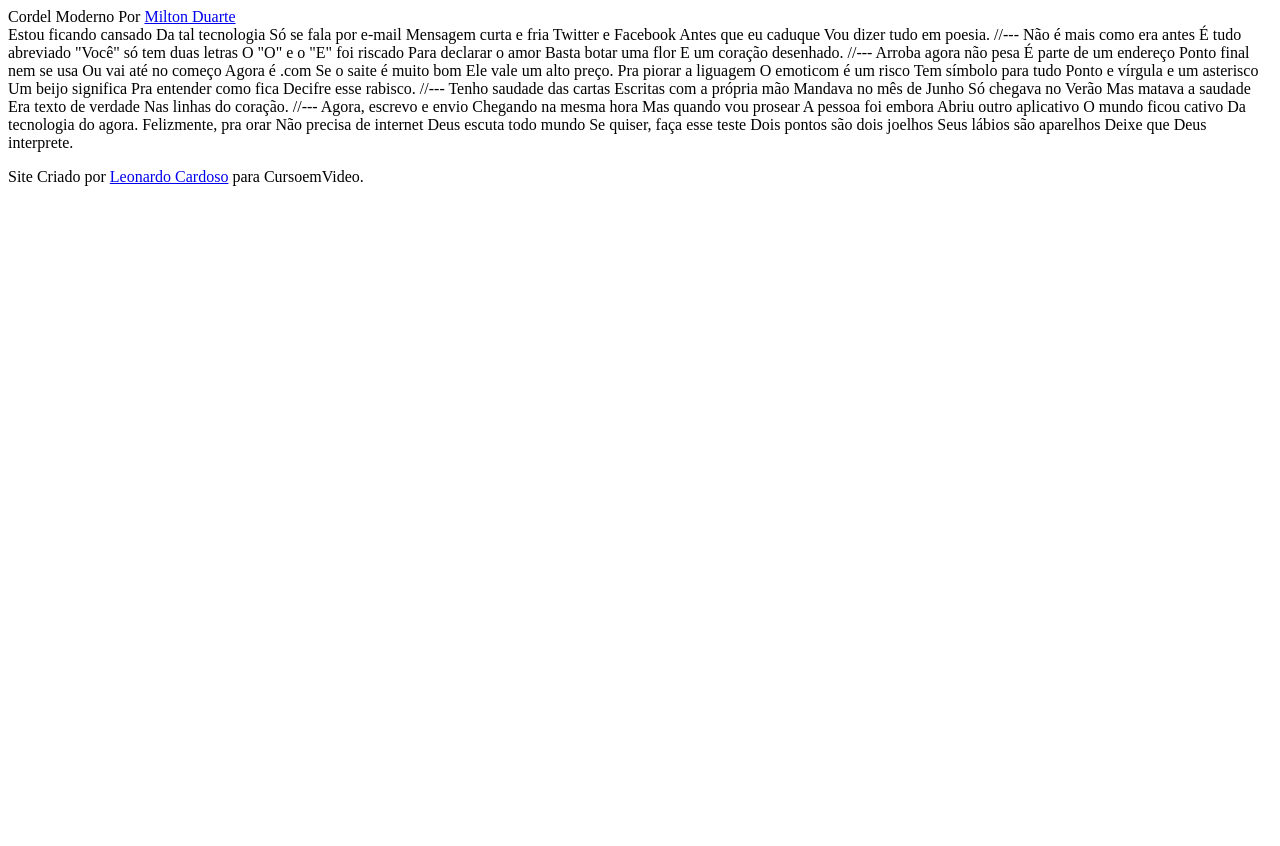
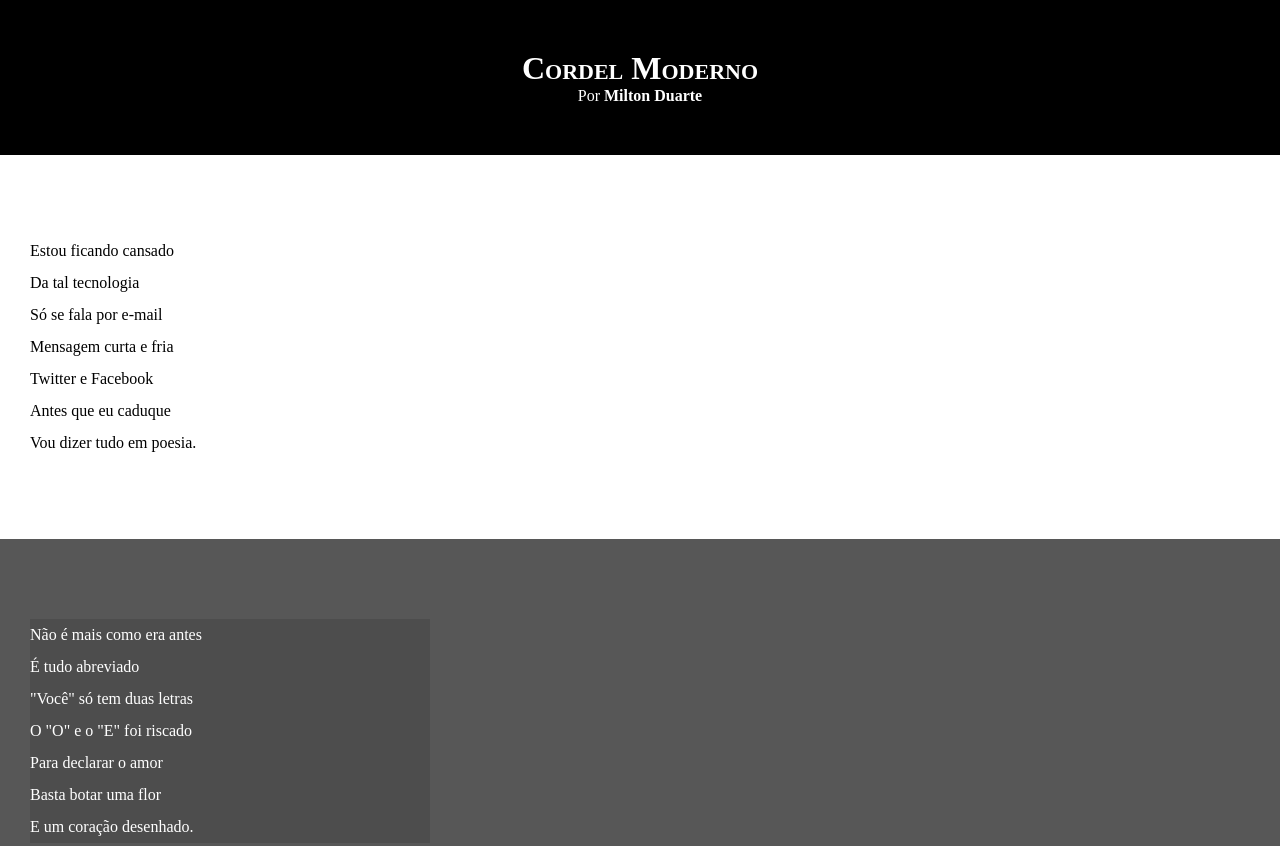
Before and after one commit to leonardolopeslr/html-css, a plain HTML site: page exercicios/desafio_cordel/index.html in a window 1280 px wide. Shown: the top 846 px of the page. Before the commit the page ends 800 px from the top, so only its background shows below. Drawn offline with Linux system fonts and the light colour scheme.

Commit message:
Projeto Cordel v1

```diff
--- a/exercicios/desafio_cordel/index.html
+++ b/exercicios/desafio_cordel/index.html
@@ -1,84 +1,106 @@
 <!DOCTYPE html>
 <html lang="pt-br">
+
 <head>
     <meta charset="UTF-8">
     <meta http-equiv="X-UA-Compatible" content="IE=edge">
     <meta name="viewport" content="width=device-width, initial-scale=1.0">
     <title>Cordel</title>
+    <link rel="stylesheet" href="style.css">
 </head>
+
 <body>
     <header>
+        <h1>
             Cordel Moderno
+        </h1>
+        <p>
             Por <a href="https://www.recantodasletras.com.br/poesias/3186743" target="_blank">Milton Duarte</a>
+        </p>
     </header>
 
-    Estou ficando cansado
-Da tal tecnologia
-Só se fala por e-mail
-Mensagem curta e fria
-Twitter e Facebook
-Antes que eu caduque
+    <section class="normal">
+        <p>
+            Estou ficando cansado <br>
+            Da tal tecnologia <br>
+            Só se fala por e-mail <br>
+            Mensagem curta e fria <br>
+            Twitter e Facebook <br>
+            Antes que eu caduque <br>
             Vou dizer tudo em poesia.
+    </section>
+    </p>
+    <section class="imagem">
+        <p>
+            Não é mais como era antes <br>
+            É tudo abreviado <br>
+            "Você" só tem duas letras <br>
+            O "O" e o "E" foi riscado <br>
+            Para declarar o amor <br>
+            Basta botar uma flor <br>
+            E um coração desenhado.
+        </p>
+    </section>
 
-//---
+    <section class="normal">
+        <p>
+            Arroba agora não pesa <br>
+            É parte de um endereço <br>
+            Ponto final nem se usa <br>
+            Ou vai até no começo <br>
+            Agora é .com <br>
+            Se o saite é muito bom <br>
+            Ele vale um alto preço. <br>
+        </p>
+        <p>
+            Pra piorar a liguagem <br>
+            O emoticom é um risco <br>
+            Tem símbolo para tudo <br>
+            Ponto e vírgula e um asterisco <br>
+            Um beijo significa <br>
+            Pra entender como fica <br>
+            Decifre esse rabisco.
+        </p>
+    </section>
 
-Não é mais como era antes
-É tudo abreviado
-"Você" só tem duas letras
-O "O" e o "E" foi riscado
-Para declarar o amor
-Basta botar uma flor
-E um coração desenhado.
 
-//---
+    <section class="imagem">
+        <p>
+            Tenho saudade das cartas <br>
+            Escritas com a própria mão <br>
+            Mandava no mês de Junho <br>
+            Só chegava no Verão <br>
+            Mas matava a saudade <br>
+            Era texto de verdade <br>
+            Nas linhas do coração.
+        </p>
+    </section>
 
-Arroba agora não pesa
-É parte de um endereço
-Ponto final nem se usa
-Ou vai até no começo
-Agora é .com
-Se o saite é muito bom
-Ele vale um alto preço.
 
-Pra piorar a liguagem
-O emoticom é um risco
-Tem símbolo para tudo
-Ponto e vírgula e um asterisco
-Um beijo significa
-Pra entender como fica
-Decifre esse rabisco.
+    <section class="normal">
+        <p>
+            Agora, escrevo e envio <br>
+            Chegando na mesma hora <br>
+            Mas quando vou prosear <br>
+            A pessoa foi embora <br>
+            Abriu outro aplicativo <br>
+            O mundo ficou cativo <br>
+            Da tecnologia do agora. <br>
 
-//---
-
-Tenho saudade das cartas
-Escritas com a própria mão
-Mandava no mês de Junho
-Só chegava no Verão
-Mas matava a saudade
-Era texto de verdade
-Nas linhas do coração.
-
-//---
-
-Agora, escrevo e envio
-Chegando na mesma hora
-Mas quando vou prosear
-A pessoa foi embora
-Abriu outro aplicativo
-O mundo ficou cativo
-Da tecnologia do agora.
-
-Felizmente, pra orar
-Não precisa de internet
-Deus escuta todo mundo
-Se quiser, faça esse teste
-Dois pontos são dois joelhos
-Seus lábios são aparelhos
+            Felizmente, pra orar <br>
+            Não precisa de internet <br>
+            Deus escuta todo mundo <br>
+            Se quiser, faça esse teste <br>
+            Dois pontos são dois joelhos <br>
+            Seus lábios são aparelhos <br>
             Deixe que Deus interprete.
+        </p>
+    </section>
 
     <footer>
-    <p>Site Criado por <a href="https://github.com/leonardolopeslr"
-        target="_blank">Leonardo Cardoso</a> para CursoemVideo.</p>
+        <p>Site Criado por <a href="https://github.com/leonardolopeslr" target="_blank">Leonardo Cardoso</a> para
+            CursoemVideo.</p>
     </footer>
 </body>
+
 </html>
--- a/exercicios/desafio_cordel/style.css
+++ b/exercicios/desafio_cordel/style.css
@@ -1 +1,65 @@
 @charset "UTF-8";
+
+*{
+    margin: 0px;
+    padding: 0px;
+}
+
+html, body {
+    min-height: 100vh;
+    background-color: gray;
+}
+
+header {
+    background-color: black;
+    color: white;
+    text-align: center;
+}
+
+header > h1 {
+    padding-top: 50px;
+    font-variant: small-caps ;
+}
+
+header > p {
+    padding-bottom: 50px;
+}
+
+section {
+    padding-top: 10vh;
+    padding-bottom: 10vh;
+    line-height: 2em;
+    padding-left: 30px;
+}
+
+section.normal {
+    background-color: white;
+    color:black;
+}
+
+section.imagem {
+    background-color: rgb(87, 87, 87);
+    color: white;
+}
+
+section.imagem > p {
+    background-color: rgba(0, 0, 0, 0.116);
+    width: 400px;
+}
+
+header a, footer a {
+    color:white;
+    text-decoration: none;
+    font-weight: bolder;
+}
+
+header a:hover, footer a:hover {
+    text-decoration: underline;
+}
+
+footer {
+    background-color: black;
+    color: white;
+    text-align: center;
+    padding: 10px;
+}
```
Lines whose indentation alone changed are shown as unchanged.
